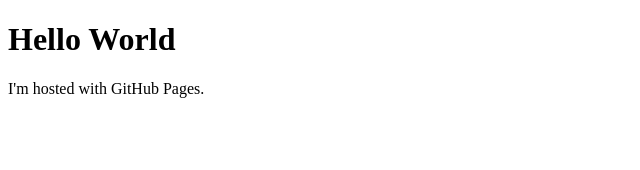
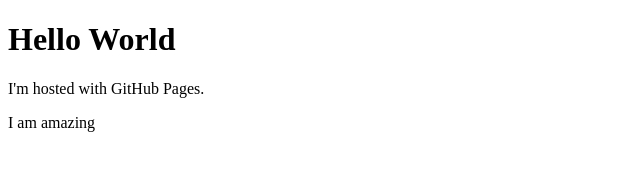
Before and after one commit to thinktv10/thinktv10.github.io, a plain HTML site: page index.html in a window 1280 px wide. Shown: the whole page, without its empty margins (0-640 px from the left). Drawn offline with Linux system fonts and the light colour scheme.

Commit message:
Update index.html

```diff
--- a/index.html
+++ b/index.html
@@ -3,5 +3,6 @@
 <body>
 <h1>Hello World</h1>
 <p>I'm hosted with GitHub Pages.</p>
+<p>I am amazing</p>
 </body>
 </html>
```
